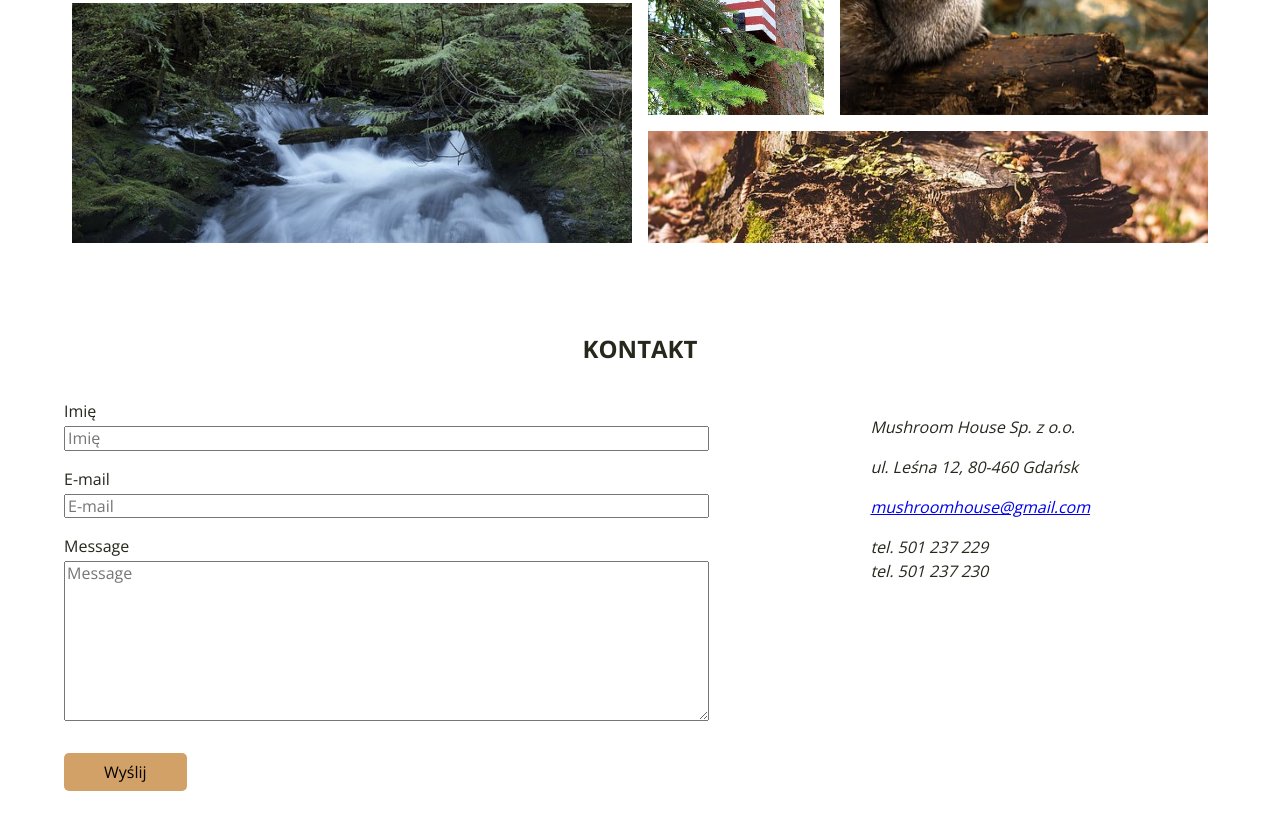
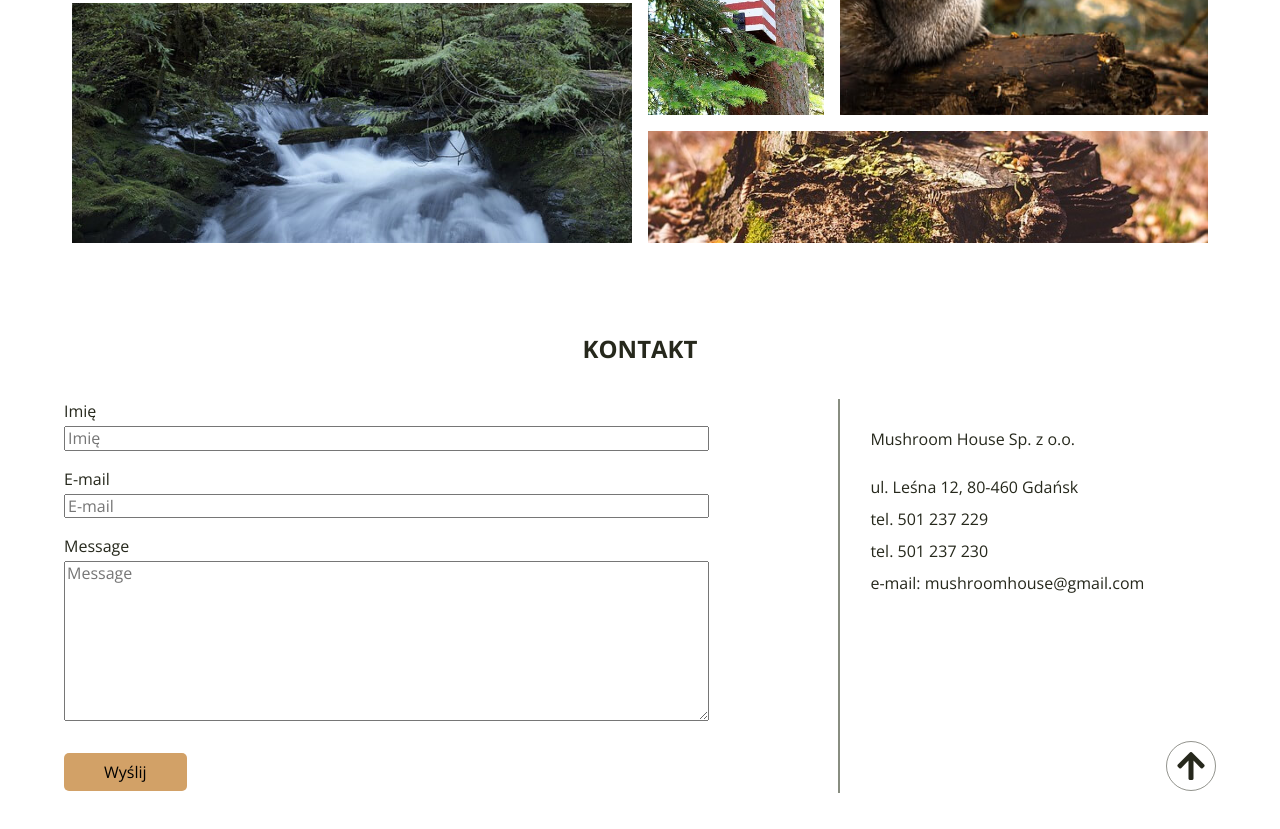
Before and after one commit to sfait/mushroom, a plain HTML site: page index.html in a window 1280 px wide. Shown: the part 1405-2234 px from the top of the page. Drawn offline with nearby package versions, Linux system fonts and the light colour scheme.

Commit message:
Update form and add arrow: back-to-top

```diff
--- a/css/style.css
+++ b/css/style.css
@@ -237,6 +237,10 @@
 }
 
 /* contact */
+.contact {
+    margin-bottom: 3rem;
+}
+
 .contact-header {
     font-size: 1.5rem;
     text-align: center;
@@ -246,10 +250,11 @@
 .contact-wrapper {
     padding: 1.5rem 0;
     display: flex;
+    flex-direction: column;
 }
 
 .form {
-    width: 70vw;
+    width: 100vw;
     display: flex;
     flex-direction: column;
     align-items: flex-start;
@@ -290,7 +295,55 @@
 }
 
 .contact-info {
-    width: 30vw;
+    width: 100vw;
+    padding: 2.5rem 0;
+    font-style: normal;
+    position: relative;
+}
+
+.contact-info::after {
+    content: "";
+    height: 100%;
+    border: none;
+    position: absolute;
+    top: 0;
+    left: -2rem;
+}
+
+.contact-info p {
+    margin: 0;
+    line-height: 2;
+}
+
+.contact-info p:first-of-type {
+    line-height: 0;
+}
+
+.contact-info a {
+    color: var(--base-color);
+    text-decoration: none;
+}
+
+.back-to-top {
+    width: 50px;
+    height: 50px;
+    font-size: 2rem;
+    border: 1px solid var(--sixth-color);
+    border-radius: 50%;
+    display: flex;
+    align-items: center;
+    justify-content: center;
+    position: absolute;
+    bottom: 0;
+    right: 0;
+}
+
+.back-to-top i {
+    color: var(--base-color);
+}
+
+.back-to-top i:hover {
+    color: var(--third-color);
 }
 
 /* media queries*/
@@ -322,4 +375,21 @@
         width: 40vw;
     }
 
+    /* contact */
+    .contact-wrapper {
+        flex-direction: row;
+    }
+
+    .form {
+        width: 70vw;
+    }
+
+    .contact-info {
+        width: 30vw;
+    }
+
+    .contact-info::after {
+        border: 0.5px solid var(--fourth-color);
+    }
+
 }
--- a/index.html
+++ b/index.html
@@ -97,8 +97,7 @@
                 <input type="text" id="name" placeholder="Imię" maxlength="30" />
                 <label for="e-mail">E-mail</label>
                 <input type="email" id="e-mail" placeholder="E-mail" />
-                <label for="message">Message
-                </label>
+                <label for="message">Message</label>
                 <textarea id="message" class="message" placeholder="Message"></textarea>
                 <button class="submit">Wyślij</button>
             </form>
@@ -107,15 +106,14 @@
                     Mushroom House Sp. z o.o.
                 </p>
                 <p>
-                    ul. Leśna 12, 80-460 Gdańsk
+                    <br /> ul. Leśna 12, 80-460 Gdańsk
+                    <br /> tel. 501 237 229
+                    <br /> tel. 501 237 230
+                    <br /> e-mail: <a href="mailto:mushroomhouse@gmail.com">mushroomhouse@gmail.com</a>
                 </p>
-                <p>
-                    <a href="mailto:mushroomhouse@gmail.com">mushroomhouse@gmail.com</a>
-                </p>
-                <p>
-                    tel. 501 237 229
-                    <br /> tel. 501 237 230
-                </p>
+                <div class="back-to-top">
+                    <a href="#" title="back to top" alt="back to top"><i class="fas fa-arrow-up"></i></a>
+                </div>
             </address>
         </div>
     </section>
```
